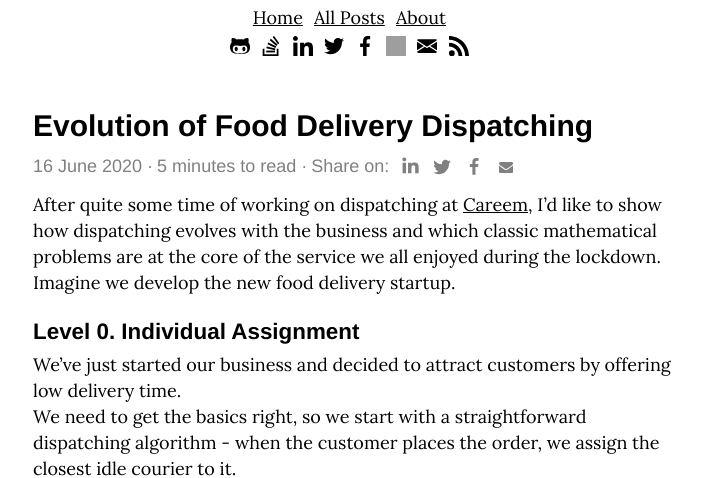
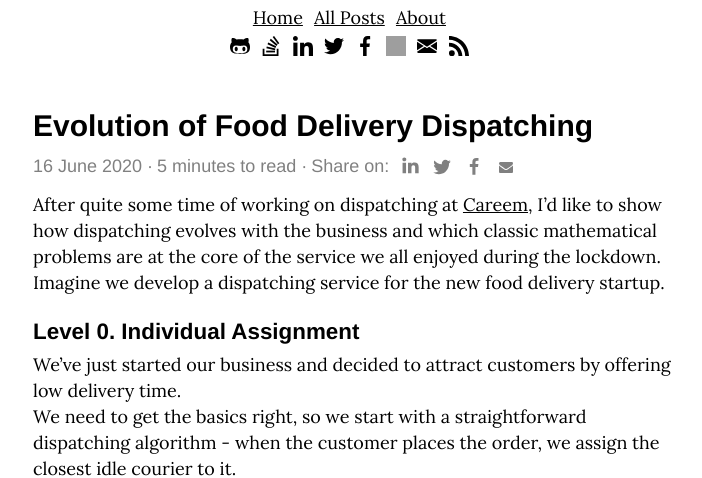
Before and after one commit to IlyaZinkovich/ilyazinkovich.github.io, a Jekyll site: the page built from _posts/2020/jun/2020-06-16-delivery-dispatching-evolution.md, in a window 1280 px wide and 900 px high, cut to the strip 186-664 px from the top of the window. Shown: the whole strip, without its empty margins (287-989 px from the left). Built offline with Jekyll 4.4.1, drawn with Linux system fonts in a browser that asks for light colours; comment, search, counter and statistics services are not loaded; grey boxes are pictures that could not be loaded.

Commit message:
Update 2020-06-16-delivery-dispatching-evolution.md

```diff
--- a/_posts/2020/jun/2020-06-16-delivery-dispatching-evolution.md
+++ b/_posts/2020/jun/2020-06-16-delivery-dispatching-evolution.md
@@ -13,7 +13,7 @@ published: true
 ---
 
 After quite some time of working on dispatching at [Careem](https://www.careem.com), I'd like to show how dispatching evolves with the business and which classic mathematical problems are at the core of the service we all enjoyed during the lockdown.
-Imagine we develop the new food delivery startup.
+Imagine we develop a dispatching service for the new food delivery startup.
 
 <!--more-->
 
```
